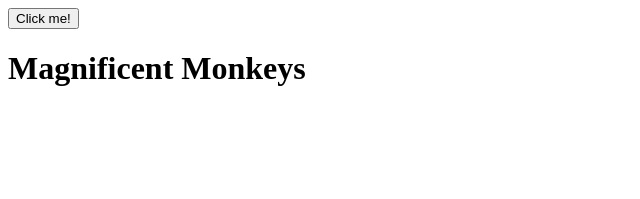
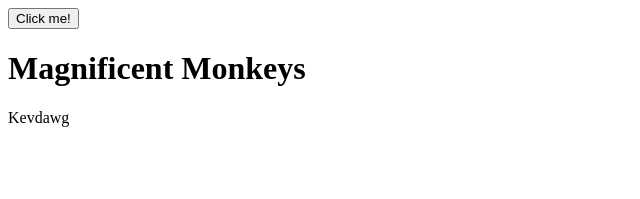
Before and after one commit to Kbouti/reactTesting, a React (Vite) app: page / in a window 1280 px wide. Shown: the top 199 px of the page, without its empty margins (0-640 px from the left). Built offline with nearby package versions, Linux system fonts and the light colour scheme.

Commit message:
Apply safeguard using propTypes

```diff
--- a/package.json
+++ b/package.json
@@ -11,6 +11,7 @@
     "preview": "vite preview"
   },
   "dependencies": {
+    "prop-types": "^15.8.1",
     "react": "^18.2.0",
     "react-dom": "^18.2.0"
   },
--- a/src/main.jsx
+++ b/src/main.jsx
@@ -4,8 +4,13 @@ import './style.css'
 
 import Hello from './hello'
 
+import RenderName from './renderName'
+
+const kevin = "Kevdawg"
+
 ReactDOM.createRoot(document.getElementById('root')).render(
   <React.StrictMode>
     <Hello />
+    <RenderName name={kevin} />
   </React.StrictMode>,
 )
--- /dev/null
+++ b/src/renderName.jsx
@@ -0,0 +1,16 @@
+import PropTypes from 'prop-types';
+import React from 'react';
+
+const RenderName = (props) => {
+    return <div>{props.name}</div>;
+};
+
+RenderName.propTypes = {
+    name: PropTypes.string.isRequired,
+};
+// Here we're indicating that not only is name a required prop for this component, but it must be a string
+// If we try to render this component with eith a missing or non-string prop for name, we'll get a helpful error message.
+// Great for debugging (And avoiding bugs in the first place)
+
+
+export default RenderName;
```
Also changed, not shown: 1 other file (tests, documents, lock files or other folders).
